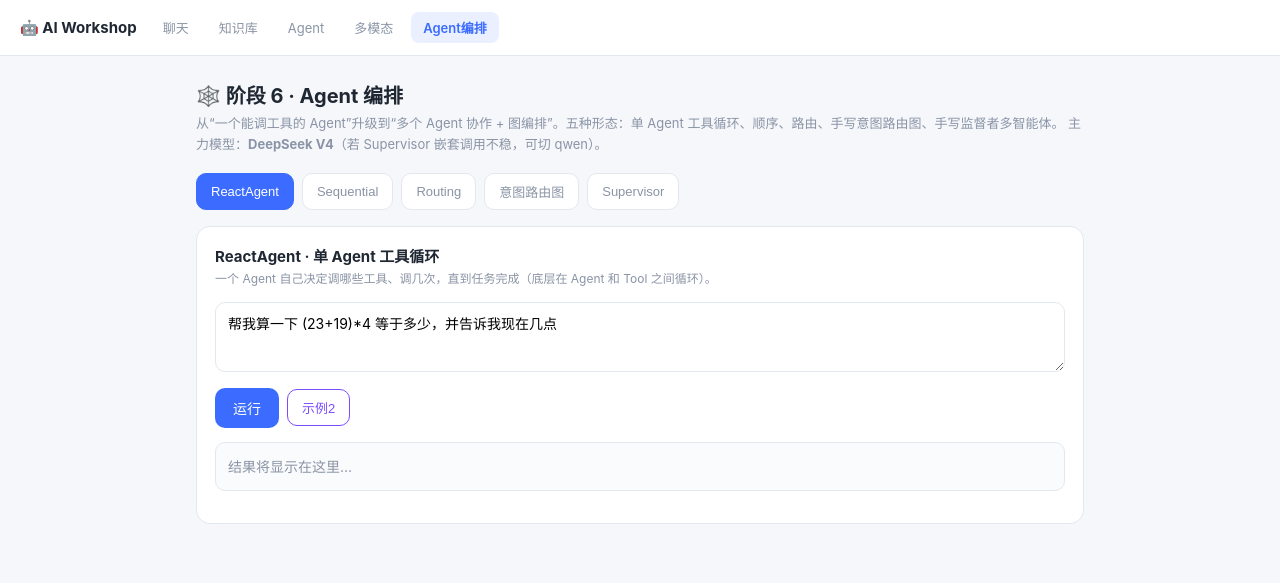
After one commit to ixinglan/MiniCoze, a Spring Boot app: page /agent6.html in a window 1280 px wide. The commit adds this page. Shown: the top 583 px of the page. Run offline with Spring Boot 4, Linux system fonts and the light colour scheme.

Commit message:
阶段 6：Agent 编排

```diff
--- /dev/null
+++ b/src/main/resources/static/agent6.html
@@ -0,0 +1,200 @@
+<!DOCTYPE html>
+<html lang="zh-CN">
+<head>
+<meta charset="UTF-8">
+<meta name="viewport" content="width=device-width, initial-scale=1.0">
+<title>Agent 编排 · 阶段 6</title>
+<style>
+  :root { --bg:#f5f7fa; --card:#fff; --line:#e3e8ef; --primary:#3b6cff; --tool:#7c4dff; --text:#1f2733; --muted:#8a94a6; }
+  * { box-sizing: border-box; }
+  body { margin:0; font-family: -apple-system, "PingFang SC", "Microsoft YaHei", system-ui, sans-serif;
+         background:var(--bg); color:var(--text); }
+  nav { display: flex; gap: 6px; align-items: center; padding: 12px 20px; background: var(--card);
+        border-bottom: 1px solid var(--line); flex-wrap: wrap; }
+  nav a { text-decoration: none; color: var(--muted); font-size: 13px; padding: 6px 12px; border-radius: 8px; }
+  nav a:hover { background: var(--bg); color: var(--text); }
+  nav a.active { background: #eaf0ff; color: var(--primary); font-weight: 600; }
+  nav .brand { font-weight: 700; color: var(--text); margin-right: 8px; font-size: 15px; }
+  .app { max-width: 920px; margin: 0 auto; padding: 24px 16px 60px; }
+  header h1 { font-size: 20px; margin: 0 0 4px; }
+  header p { color: var(--muted); font-size: 13px; margin: 0 0 18px; line-height: 1.6; }
+  .tabs { display: flex; gap: 8px; flex-wrap: wrap; margin-bottom: 16px; }
+  .tab { padding: 8px 14px; border: 1px solid var(--line); background: var(--card); border-radius: 10px;
+         font-size: 13px; cursor: pointer; color: var(--muted); }
+  .tab:hover { border-color: var(--primary); color: var(--primary); }
+  .tab.active { background: var(--primary); color: #fff; border-color: var(--primary); }
+  .panel { display: none; }
+  .panel.active { display: block; }
+  .card { background: var(--card); border: 1px solid var(--line); border-radius: 14px; padding: 18px; }
+  .card h2 { font-size: 15px; margin: 0 0 4px; }
+  .card .sub { color: var(--muted); font-size: 12px; margin: 0 0 14px; line-height: 1.5; }
+  label { font-size: 12px; color: var(--muted); display: block; margin: 10px 0 4px; }
+  textarea { width: 100%; padding: 10px 12px; border: 1px solid var(--line); border-radius: 10px;
+        font-size: 14px; outline: none; font-family: inherit; resize: vertical; min-height: 70px; }
+  textarea:focus { border-color: var(--primary); }
+  .row { display: flex; gap: 8px; margin-top: 12px; align-items: center; }
+  button.go { padding: 10px 18px; border: none; border-radius: 10px; background: var(--primary); color: #fff;
+        font-size: 14px; cursor: pointer; }
+  button.go:hover { filter: brightness(1.05); }
+  button.go:disabled { opacity: .5; cursor: default; }
+  button.ghost { background: #fff; color: var(--tool); border: 1px solid var(--tool); padding: 8px 14px;
+        border-radius: 10px; font-size: 13px; cursor: pointer; }
+  .result { margin-top: 14px; font-size: 14px; line-height: 1.7; white-space: pre-wrap; word-break: break-word;
+        border: 1px solid var(--line); border-radius: 10px; padding: 12px; background: #fafbfc; min-height: 20px; }
+  .result:empty::before { content: "结果将显示在这里…"; color: var(--muted); }
+  .err { color: #e5484d; }
+  .trace { margin-top: 14px; }
+  .trace-title { font-size: 12px; font-weight: 600; color: var(--tool); margin: 10px 0 6px; }
+  .call { font-size: 12px; background: #f3f0ff; border: 1px solid #e6ddff; border-radius: 8px; padding: 8px 10px;
+        margin-bottom: 6px; line-height: 1.5; word-break: break-word; }
+  .call b { color: var(--tool); }
+  .hint { font-size: 12px; color: var(--muted); margin-top: 8px; }
+</style>
+</head>
+<body>
+<nav>
+  <span class="brand">🤖 AI Workshop</span>
+  <a href="/index.html">聊天</a>
+  <a href="/rag.html">知识库</a>
+  <a href="/agent.html">Agent</a>
+  <a href="/multimodal.html">多模态</a>
+  <a href="/agent6.html" class="active">Agent编排</a>
+</nav>
+
+<div class="app">
+  <header>
+    <h1>🕸️ 阶段 6 · Agent 编排</h1>
+    <p>从“一个能调工具的 Agent”升级到“多个 Agent 协作 + 图编排”。五种形态：单 Agent 工具循环、顺序、路由、手写意图路由图、手写监督者多智能体。
+       主力模型：<b>DeepSeek V4</b>（若 Supervisor 嵌套调用不稳，可切 qwen）。</p>
+  </header>
+
+  <div class="tabs">
+    <button class="tab active" data-mode="react">ReactAgent</button>
+    <button class="tab" data-mode="sequential">Sequential</button>
+    <button class="tab" data-mode="routing">Routing</button>
+    <button class="tab" data-mode="workflow">意图路由图</button>
+    <button class="tab" data-mode="supervisor">Supervisor</button>
+  </div>
+
+  <!-- ReactAgent -->
+  <section class="panel active" data-mode="react">
+    <div class="card">
+      <h2>ReactAgent · 单 Agent 工具循环</h2>
+      <p class="sub">一个 Agent 自己决定调哪些工具、调几次，直到任务完成（底层在 Agent 和 Tool 之间循环）。</p>
+      <textarea id="react-input">帮我算一下 (23+19)*4 等于多少，并告诉我现在几点</textarea>
+      <div class="row">
+        <button class="go" onclick="run('react')">运行</button>
+        <button class="ghost" onclick="fill('react-input','查一下北京天气，并创建一个工单：主题是测试')">示例2</button>
+      </div>
+      <div class="result" id="react-output"></div>
+      <div class="trace" id="react-trace"></div>
+    </div>
+  </section>
+
+  <!-- SequentialAgent -->
+  <section class="panel" data-mode="sequential">
+    <div class="card">
+      <h2>SequentialAgent · 顺序编排</h2>
+      <p class="sub">子 Agent 按顺序串执行：前一个的输出自动喂给后一个（写作 → 评审）。</p>
+      <textarea id="sequential-input">写一段关于「专注力」的 100 字短文，然后评审它的优缺点</textarea>
+      <div class="row"><button class="go" onclick="run('sequential')">运行</button></div>
+      <div class="result" id="sequential-output"></div>
+      <div class="trace" id="sequential-trace"></div>
+    </div>
+  </section>
+
+  <!-- LlmRoutingAgent -->
+  <section class="panel" data-mode="routing">
+    <div class="card">
+      <h2>LlmRoutingAgent · 路由分发</h2>
+      <p class="sub">LLM 判断问题类型后，单次分发给最合适的研究 / 编程 / 写作助手（不循环）。</p>
+      <textarea id="routing-input">用 Python 写一个快速排序函数并解释思路</textarea>
+      <div class="row"><button class="go" onclick="run('routing')">运行</button></div>
+      <div class="result" id="routing-output"></div>
+      <div class="trace" id="routing-trace"></div>
+    </div>
+  </section>
+
+  <!-- graph-core 意图路由工作流 -->
+  <section class="panel" data-mode="workflow">
+    <div class="card">
+      <h2>graph-core 手写 · 意图路由工作流</h2>
+      <p class="sub">用 StateGraph 手写最小图：分类节点 → 条件边 → 对应 worker。理解“图编排”原理的入门示例。</p>
+      <textarea id="workflow-input">研究对比 Rust 和 Go 的并发模型差异</textarea>
+      <div class="row"><button class="go" onclick="run('workflow')">运行</button></div>
+      <div class="result" id="workflow-output"></div>
+      <div class="trace" id="workflow-trace"></div>
+    </div>
+  </section>
+
+  <!-- graph-core Supervisor 多智能体 -->
+  <section class="panel" data-mode="supervisor">
+    <div class="card">
+      <h2>graph-core 手写 · Supervisor 多智能体</h2>
+      <p class="sub">监督者节点循环决定调用研究员 / 程序员，直到判定 FINISH。演示“多智能体协作”本质就是一张图。</p>
+      <textarea id="supervisor-input">先调研一下向量数据库的常见选型，再写一段调用示例</textarea>
+      <div class="row"><button class="go" onclick="run('supervisor')">运行</button></div>
+      <div class="result" id="supervisor-output"></div>
+      <div class="trace" id="supervisor-trace"></div>
+    </div>
+  </section>
+</div>
+
+<script>
+  function fill(id, text){ document.getElementById(id).value = text; }
+
+  function run(mode){
+    const input = document.getElementById(mode + '-input').value;
+    const out = document.getElementById(mode + '-output');
+    const trace = document.getElementById(mode + '-trace');
+    out.textContent = '⏳ 执行中（多 Agent / 多步，可能较慢）...';
+    trace.innerHTML = '';
+    fetch('/api/agent6/' + mode, {
+      method: 'POST',
+      headers: { 'Content-Type': 'application/json' },
+      body: JSON.stringify({ query: input })
+    })
+    .then(r => r.json())
+    .then(d => {
+      out.textContent = d.error ? '' : (d.result || '');
+      if (d.error) out.innerHTML = '<span class="err">' + d.error + '</span>';
+      renderTrace(trace, d);
+    })
+    .catch(e => { out.innerHTML = '<span class="err">请求失败：' + e + '</span>'; });
+  }
+
+  function renderTrace(el, d){
+    let html = '';
+    if (d.toolCalls && d.toolCalls.length){
+      html += '<div class="trace-title">🔧 工具调用 (' + d.toolCalls.length + ')</div>';
+      d.toolCalls.forEach(t => {
+        html += '<div class="call"><b>' + escapeHtml(t.name) + '</b> ' + escapeHtml(JSON.stringify(t.params)) + '</div>';
+      });
+    }
+    if (d.route){
+      html += '<div class="trace-title">🧭 意图分类：' + escapeHtml(d.route) + '</div>';
+    }
+    if (d.trace && d.trace.length){
+      html += '<div class="trace-title">🪜 执行轨迹 (' + d.trace.length + ')</div>';
+      d.trace.forEach((m, i) => { html += '<div class="call">#' + (i+1) + ' ' + escapeHtml(m) + '</div>'; });
+    }
+    el.innerHTML = html;
+  }
+
+  function escapeHtml(s){
+    return String(s == null ? '' : s)
+      .replace(/&/g,'&amp;').replace(/</g,'&lt;').replace(/>/g,'&gt;');
+  }
+
+  // tab 切换
+  document.querySelectorAll('.tab').forEach(b => {
+    b.onclick = () => {
+      document.querySelectorAll('.tab').forEach(x => x.classList.remove('active'));
+      document.querySelectorAll('.panel').forEach(x => x.classList.remove('active'));
+      b.classList.add('active');
+      document.querySelector('.panel[data-mode="' + b.dataset.mode + '"]').classList.add('active');
+    };
+  });
+</script>
+</body>
+</html>
--- a/src/main/resources/static/multimodal.html
+++ b/src/main/resources/static/multimodal.html
@@ -52,6 +52,7 @@
   <a href="/rag.html">知识库</a>
   <a href="/agent.html">Agent</a>
   <a href="/multimodal.html" class="active">多模态</a>
+  <a href="/agent6.html">Agent编排</a>
 </nav>
 
 <div class="app">
```
Also changed, not shown: pom.xml (+6 -1 lines), src/main/java/com/ai/aiworkshop/config/Agent6Config.java (added, +308 -0 lines), src/main/java/com/ai/aiworkshop/controller/Agent6Controller.java (added, +174 -0 lines), README.md.
